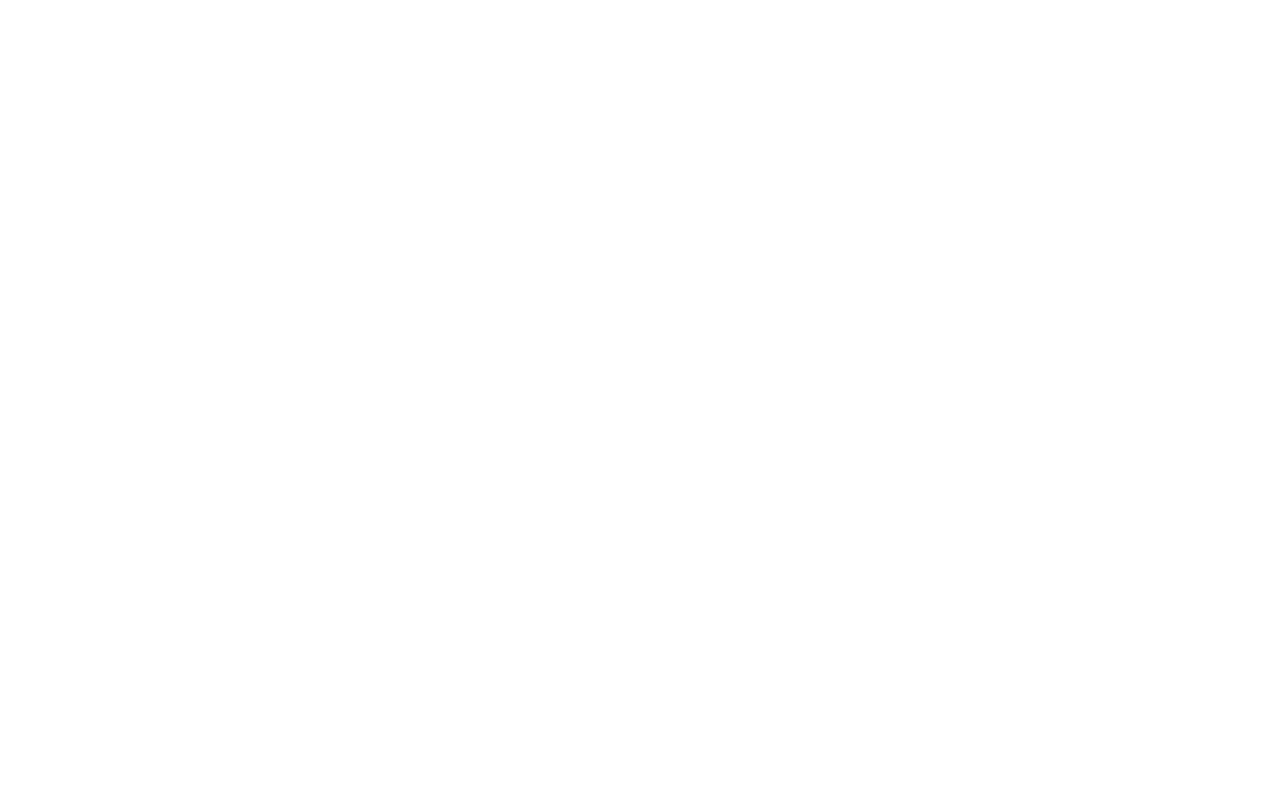
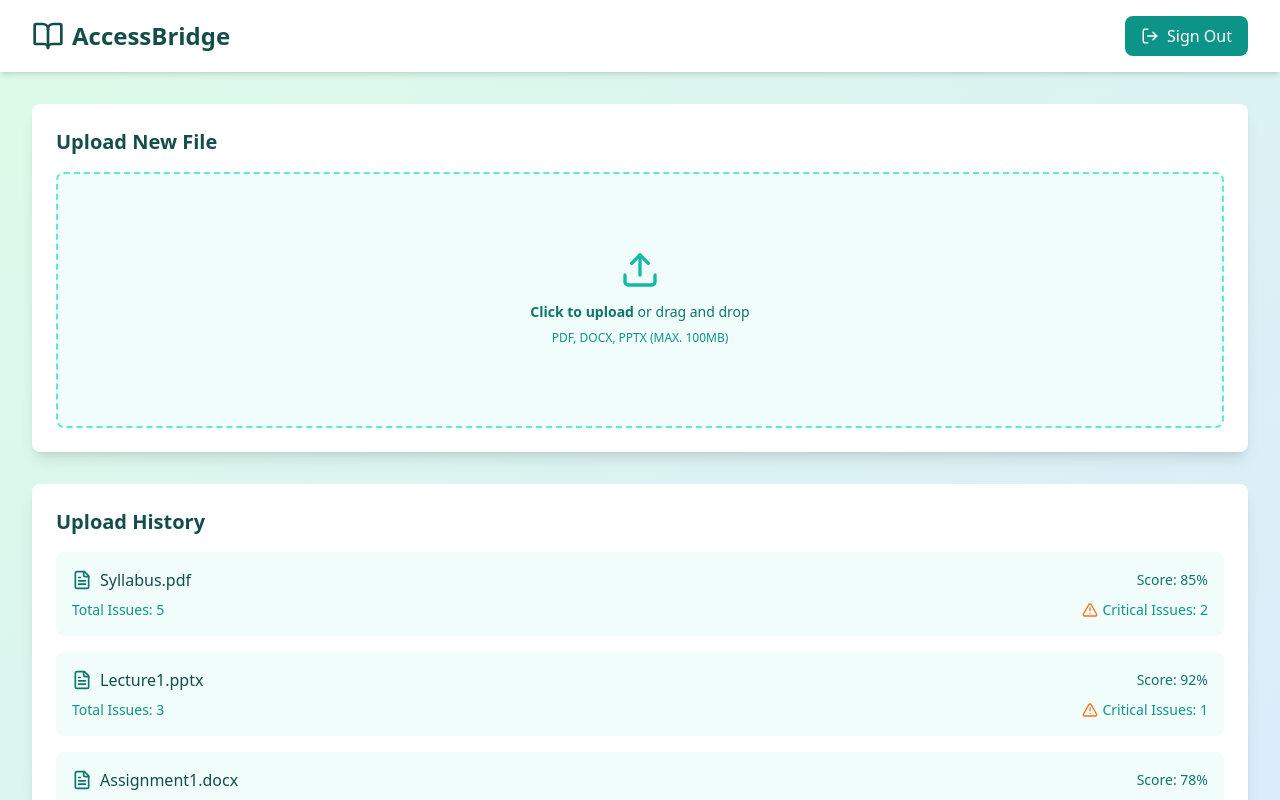
Before and after one commit to Jatti045/LMS-Accessibility-Tool, a React (Vite) app in the folder client/: page /homepage in a window 1280 px wide. Before the commit this address had no page. Shown: the top 800 px of the page. Built offline with nearby package versions, Linux system fonts and the light colour scheme.

Commit message:
Create homepage with FileUpload, Header, and UploadHistory components

```diff
--- a/client/src/App.jsx
+++ b/client/src/App.jsx
@@ -1,10 +1,12 @@
 import { Routes, Route } from "react-router-dom";
 import LoginPage from "./pages/LoginPage";
+import Homepage from "./pages/Homepage";
 
 function App() {
   return (
     <Routes>
       <Route path="/" element={<LoginPage />} />
+      <Route path="/homepage" element={<Homepage />} />
     </Routes>
   );
 }
--- /dev/null
+++ b/client/src/components/FileUpload.jsx
@@ -0,0 +1,40 @@
+import { Upload } from "lucide-react";
+
+const FileUpload = () => {
+  const handleFileUpload = (event) => {
+    console.log("File uploaded:", event.target.files[0]);
+  };
+
+  return (
+    <section className="bg-white rounded-lg shadow-lg p-6 mb-8">
+      <h2 className="text-xl font-semibold text-teal-900 mb-4">
+        Upload New File
+      </h2>
+      <div className="flex items-center justify-center w-full">
+        <label
+          htmlFor="file-upload"
+          className="flex flex-col items-center justify-center w-full h-64 border-2 border-teal-300 border-dashed rounded-lg cursor-pointer bg-teal-50 hover:bg-teal-100 transition duration-300 ease-in-out"
+        >
+          <div className="flex flex-col items-center justify-center pt-5 pb-6">
+            <Upload className="w-10 h-10 text-teal-500 mb-3" />
+            <p className="mb-2 text-sm text-teal-700">
+              <span className="font-semibold">Click to upload</span> or drag and
+              drop
+            </p>
+            <p className="text-xs text-teal-600">
+              PDF, DOCX, PPTX (MAX. 100MB)
+            </p>
+          </div>
+          <input
+            id="file-upload"
+            type="file"
+            className="hidden"
+            onChange={handleFileUpload}
+          />
+        </label>
+      </div>
+    </section>
+  );
+};
+
+export default FileUpload;
--- /dev/null
+++ b/client/src/components/Header.jsx
@@ -0,0 +1,21 @@
+import { LucideBookOpen, LogOut } from "lucide-react";
+import { Link } from "react-router-dom";
+
+const Header = () => (
+  <header className="bg-white shadow-md">
+    <div className="max-w-7xl mx-auto px-4 sm:px-6 lg:px-8 py-4 flex justify-between items-center">
+      <div className="flex items-center space-x-2">
+        <LucideBookOpen className="h-8 w-8 text-teal-900" />
+        <h1 className="text-2xl font-bold text-teal-900">AccessBridge</h1>
+      </div>
+      <button className="flex items-center space-x-2 bg-teal-600 text-white px-4 py-2 rounded-lg hover:bg-teal-700 transition duration-300 ease-in-out">
+        <LogOut size={18} />
+        <Link to="/">
+          <span onClick={() => Navigate("/")}>Sign Out</span>
+        </Link>
+      </button>
+    </div>
+  </header>
+);
+
+export default Header;
--- a/client/src/components/Login.jsx
+++ b/client/src/components/Login.jsx
@@ -2,8 +2,10 @@
 import { FontAwesomeIcon } from "@fortawesome/react-fontawesome";
 import { faArrowRight, faCheckCircle } from "@fortawesome/free-solid-svg-icons";
 import { LucideBookOpen } from "lucide-react";
+import { useNavigate } from "react-router-dom";
 
 const Login = () => {
+  const navigate = useNavigate();
   return (
     <div className="min-h-screen flex items-center justify-center p-4 bg-gradient-to-br from-green-100 to-blue-100">
       <div className="bg-white rounded-lg shadow-lg max-w-sm w-full overflow-hidden">
@@ -22,7 +24,10 @@
             <FeatureItem text="Easy-to-use Interface" />
           </div>
 
-          <button className="w-full bg-teal-600 text-white py-3 rounded-lg font-semibold hover:bg-teal-700 hover:scale-105 transition ease-in-out duration-300 flex items-center justify-center focus:outline-none focus:ring-4 focus:ring-teal-500">
+          <button
+            onClick={() => navigate("/homepage")}
+            className="w-full bg-teal-600 text-white py-3 rounded-lg font-semibold hover:bg-teal-700 hover:scale-105 transition ease-in-out duration-300 flex items-center justify-center focus:outline-none focus:ring-4 focus:ring-teal-500"
+          >
             Login with Canvas
             <FontAwesomeIcon icon={faArrowRight} className="ml-2" />
           </button>
--- /dev/null
+++ b/client/src/components/UploadHistory.jsx
@@ -0,0 +1,31 @@
+import { FileText, AlertTriangle } from "lucide-react";
+
+const UploadHistory = ({ history }) => (
+  <section className="bg-white rounded-lg shadow-lg p-6">
+    <h2 className="text-xl font-semibold text-teal-900 mb-4">Upload History</h2>
+    <div className="space-y-4">
+      {history.map((item) => (
+        <div key={item.id} className="bg-teal-50 p-4 rounded-lg">
+          <div className="flex items-center justify-between mb-2">
+            <div className="flex items-center space-x-2">
+              <FileText className="text-teal-700" size={20} />
+              <span className="font-medium text-teal-900">{item.name}</span>
+            </div>
+            <span className="text-sm font-medium text-teal-700">
+              Score: {item.accessibilityScore}%
+            </span>
+          </div>
+          <div className="flex items-center justify-between text-sm text-teal-600">
+            <span>Total Issues: {item.totalIssues}</span>
+            <div className="flex items-center space-x-1">
+              <AlertTriangle size={16} className="text-orange-500" />
+              <span>Critical Issues: {item.criticalIssues}</span>
+            </div>
+          </div>
+        </div>
+      ))}
+    </div>
+  </section>
+);
+
+export default UploadHistory;
--- /dev/null
+++ b/client/src/pages/Homepage.jsx
@@ -0,0 +1,56 @@
+import Header from "@/components/Header";
+import FileUpload from "@/components/FileUpload";
+import UploadHistory from "@/components/UploadHistory";
+import { useState } from "react";
+
+const Homepage = () => {
+  const [history, setHistory] = useState([
+    {
+      id: 1,
+      name: "Syllabus.pdf",
+      accessibilityScore: 85,
+      totalIssues: 5,
+      criticalIssues: 2,
+    },
+    {
+      id: 2,
+      name: "Lecture1.pptx",
+      accessibilityScore: 92,
+      totalIssues: 3,
+      criticalIssues: 1,
+    },
+    {
+      id: 3,
+      name: "Assignment1.docx",
+      accessibilityScore: 78,
+      totalIssues: 7,
+      criticalIssues: 3,
+    },
+    {
+      id: 4,
+      name: "Quiz2.pdf",
+      accessibilityScore: 88,
+      totalIssues: 4,
+      criticalIssues: 2,
+    },
+    {
+      id: 5,
+      name: "ProjectOverview.pptx",
+      accessibilityScore: 95,
+      totalIssues: 2,
+      criticalIssues: 0,
+    },
+  ]);
+
+  return (
+    <div className="min-h-screen bg-gradient-to-br from-green-100 to-blue-100">
+      <Header />
+      <main className="max-w-7xl mx-auto px-4 sm:px-6 lg:px-8 py-8">
+        <FileUpload />
+        <UploadHistory history={history} />
+      </main>
+    </div>
+  );
+};
+
+export default Homepage;
```
